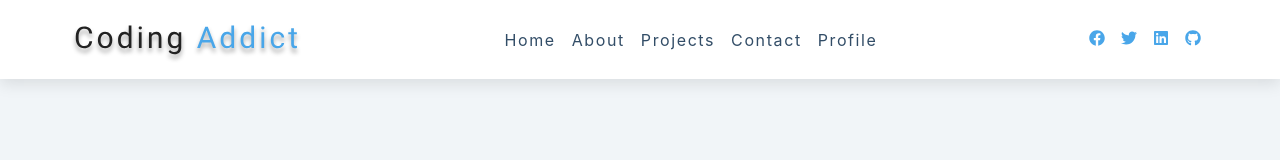
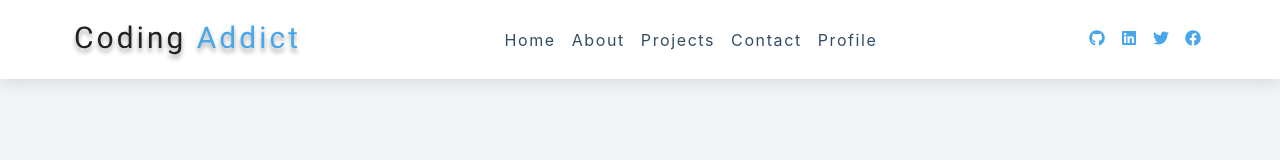
Before and after one commit to semirpljakic/navbar, a React (Create React App) app: page / in a window 1280 px wide. Shown: the top 160 px of the page. Built offline with nearby package versions, Linux system fonts and the light colour scheme; the HTML template or start-up script is replaced by a standard one.

Commit message:
Update data.js

```diff
--- a/src/data.js
+++ b/src/data.js
@@ -29,24 +29,27 @@ export const links = [
 ];
 
 export const social = [
+   {
+    id: 1,
+    url: 'https://github.com/semirpljakic',
+    icon: <FaGithub />,
+  },
   {
     id: 2,
-    url: 'https://sr-rs.facebook.com/semir.pljakic',
-    icon: <FaFacebook />,
+    url: 'https://rs.linkedin.com/in/semir-pljakic-121887233?trk=people-guest_people_search-card&original_referer=https%3A%2F%2Fwww.linkedin.com%2F',
+    icon: <FaLinkedin />,
   },
+
   {
-    id: 1,
+    id: 3,
     url: 'https://twitter.com/SemirPljakic',
     icon: <FaTwitter />,
   },
   {
-    id: 3,
-    url: 'https://rs.linkedin.com/in/semir-pljakic-121887233?trk=people-guest_people_search-card&original_referer=https%3A%2F%2Fwww.linkedin.com%2F',
-    icon: <FaLinkedin />,
+    id: 4,
+    url: 'https://sr-rs.facebook.com/semir.pljakic',
+    icon: <FaFacebook />,
   },
- {
-    id: 4,
-    url: 'https://github.com/semirpljakic',
-    icon: <FaGithub />,
-  },
+
+
 ];
```
